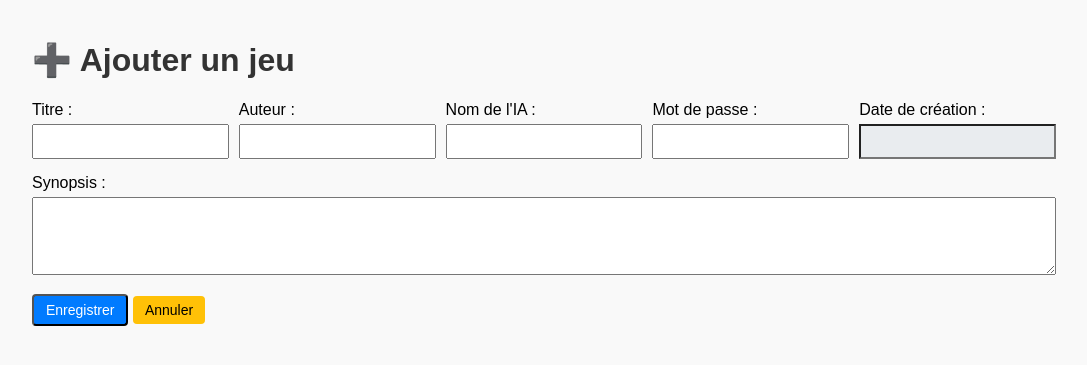
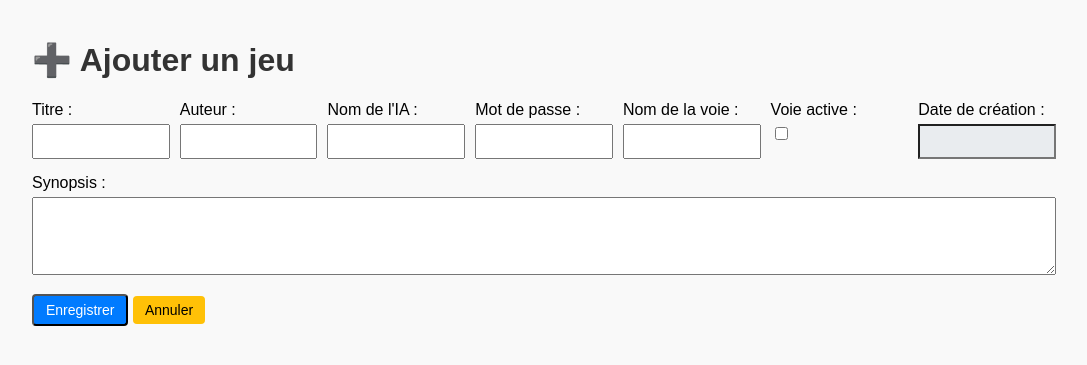
Before and after one commit to Pakal72/station72, a FastAPI app: page /jeux/add in a window 1280 px wide. Shown: the top 365 px of the page, without its empty margins (96-1183 px from the left). Run offline with FastAPI, Linux system fonts and the light colour scheme; parts of the project's set-up code (start-up, migrations or seed data) failed here and were passed over; some libraries are stand-ins or nearby versions.

Commit message:
Ajout des champs de voie pour les jeux

```diff
--- a/Station72.session.sql
+++ b/Station72.session.sql
@@ -12,6 +12,10 @@ ADD COLUMN erreur_texte TEXT DEFAULT NULL COMMENT 'Message en cas d''erreur';
 ALTER TABLE jeux
 ADD COLUMN ia_nom TEXT DEFAULT NULL COMMENT 'Nom de l\'IA';
 
+ALTER TABLE jeux
+ADD COLUMN nom_de_la_voie TEXT DEFAULT NULL COMMENT 'Nom de la voie',
+ADD COLUMN voie_actif BOOLEAN DEFAULT FALSE COMMENT 'Voie active';
+
 CREATE TABLE transitions (
     id_transition SERIAL PRIMARY KEY,
     id_page_source INTEGER NOT NULL,
--- a/main.py
+++ b/main.py
@@ -118,6 +118,8 @@ def add_jeu(
     titre: str = Form(...),
     auteur: str = Form(...),
     ia_nom: str = Form(""),
+    nom_de_la_voie: str = Form(""),
+    voie_actif: bool = Form(False),
     synopsis: str = Form(""),
     motdepasse: str = Form(""),
 ):
@@ -125,8 +127,8 @@ def add_jeu(
     with get_conn() as conn:
         with conn.cursor() as cur:
             cur.execute(
-                "INSERT INTO jeux (titre, auteur, ia_nom, synopsis, mot_de_passe) VALUES (%s, %s, %s, %s, %s)",
-                (titre, auteur, ia_nom, synopsis, motdepasse),
+                "INSERT INTO jeux (titre, auteur, ia_nom, synopsis, mot_de_passe, nom_de_la_voie, voie_actif) VALUES (%s, %s, %s, %s, %s, %s, %s)",
+                (titre, auteur, ia_nom, synopsis, motdepasse, nom_de_la_voie or None, voie_actif),
             )
             conn.commit()
     ensure_game_dirs(titre)
@@ -163,6 +165,8 @@ def edit_jeu(
     titre: str = Form(...),
     auteur: str = Form(...),
     ia_nom: str = Form(""),
+    nom_de_la_voie: str = Form(""),
+    voie_actif: bool = Form(False),
     synopsis: str = Form(""),
     motdepasse: str = Form(""),
 ):
@@ -170,8 +174,8 @@ def edit_jeu(
     with get_conn() as conn:
         with conn.cursor() as cur:
             cur.execute(
-                "UPDATE jeux SET titre=%s, auteur=%s, ia_nom=%s, synopsis=%s, mot_de_passe=%s WHERE id_jeu=%s",
-                (titre, auteur, ia_nom, synopsis, motdepasse, jeu_id),
+                "UPDATE jeux SET titre=%s, auteur=%s, ia_nom=%s, nom_de_la_voie=%s, voie_actif=%s, synopsis=%s, mot_de_passe=%s WHERE id_jeu=%s",
+                (titre, auteur, ia_nom, nom_de_la_voie or None, voie_actif, synopsis, motdepasse, jeu_id),
             )
             conn.commit()
     ensure_game_dirs(titre)
--- a/templates/add_jeu.html
+++ b/templates/add_jeu.html
@@ -33,6 +33,14 @@
                 <div class="form-group">
                     <label for="motdepasse">Mot de passe :</label>
                     <input type="password" id="motdepasse" name="motdepasse" value="{{ jeu.motdepasse if jeu else '' }}">
+                </div>
+                <div class="form-group">
+                    <label for="nom_de_la_voie">Nom de la voie :</label>
+                    <input type="text" id="nom_de_la_voie" name="nom_de_la_voie" value="{{ jeu.nom_de_la_voie if jeu else '' }}">
+                </div>
+                <div class="form-group">
+                    <label for="voie_actif">Voie active :</label>
+                    <input type="checkbox" id="voie_actif" name="voie_actif" {% if jeu and jeu.voie_actif %}checked{% endif %}>
                 </div>
                 <div class="form-group">
                     <label for="date_creation">Date de création :</label>
```
